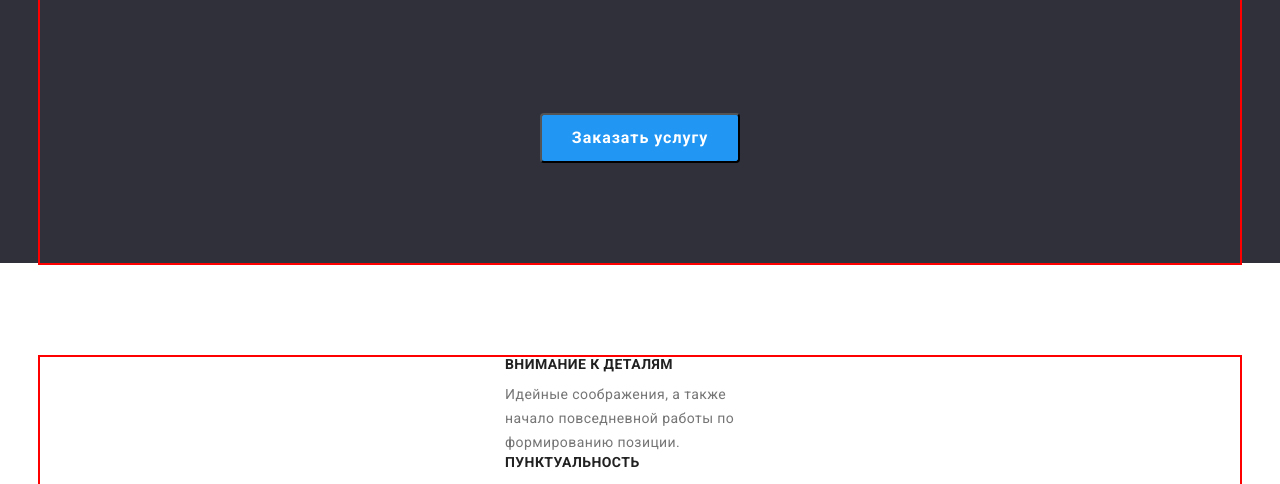
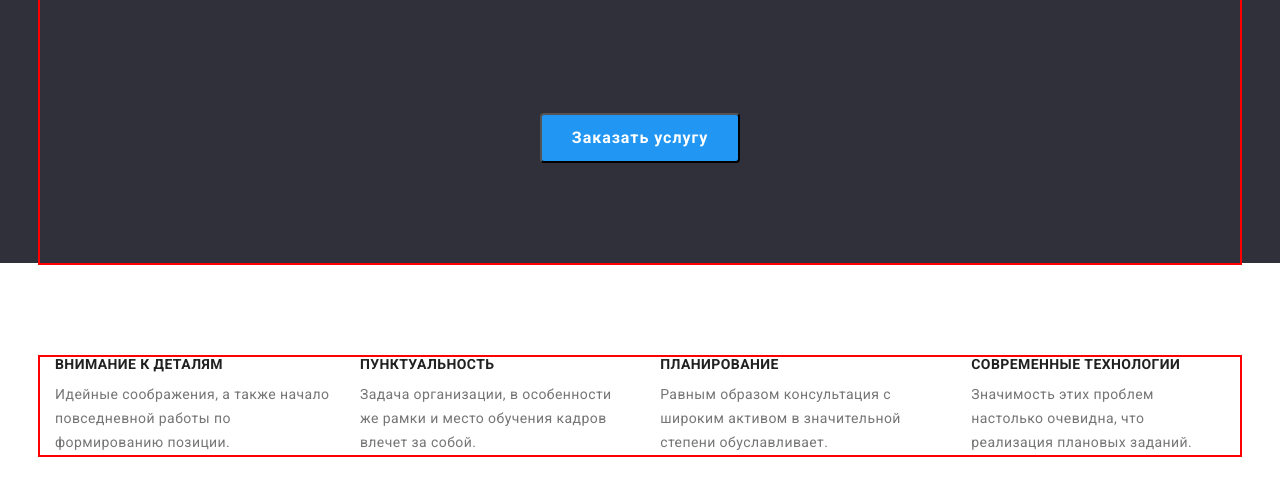
Before and after one commit to almacoriy/goit-markup-hw-03, a plain HTML site: page index.html in a window 1280 px wide. Shown: the part 461-945 px from the top of the page. Drawn offline with nearby package versions, Linux system fonts and the light colour scheme.

Commit message:
Написал стили для секции "Особенности"

```diff
--- a/css/styles.css
+++ b/css/styles.css
@@ -116,7 +116,7 @@ img {
     color: var(--accent-link-color);
 }
 
-/* !-------Герой------- */
+/* -------Герой------- */
 .hero {
     background: var(--hero-footer-bg-color);
 }
@@ -175,28 +175,33 @@ img {
 /* -------Особенности------- */
 .features {
     padding-top: 94px;
-    padding-bottom: 47px;
+    padding-bottom: 94px;
 
 }
 
-.visually-hidden {
-  position: absolute;
-  width: 1px;
-  height: 1px;
-  margin: -1px;
-  border: 0;
-  padding: 0;
-  white-space: nowrap;
-  clip-path: inset(100%);
-  clip: rect(0 0 0 0);
-  overflow: hidden;
+.container > .features-list {
+    display: flex;
+    flex-direction: row;
+}
+
+.features-list {
+    align-items: center;
 }
 
 .features-item {
-    width: 270px;
+    /* width: 270px; */
+
+    margin-left: 0;
+    margin-right: 0;
 }
 
+.features-item:not(:last-child) {
+    margin-right: 30px;
+}
+
+
 .features-title {
+    margin-bottom: 10px;
     font-weight: 700;
     font-size: 14px;
     line-height: 1.14;
@@ -207,7 +212,6 @@ img {
 }
 
 .features-item-text {
-    padding-top: 10px;
     font-size: 14px;
     line-height: 1.71;
     letter-spacing: 0.03em;
@@ -329,9 +333,9 @@ img {
 }
 
 /* -------Портфолио------- */
-.section {
+.portfolio {
     margin-top: 94px;
-    margin-bottom: 94px;
+    margin-bottom: calc(94px + var(--card-set-gap));
 }
 
 /* -------Навигация для секции Портфолио------- */
@@ -409,7 +413,7 @@ img {
 }
 
 .card-set-content {
-    margin: 20px 24px;
+    padding: 20px 24px;
     border: 1px solid #eeeeee;
     border-top: unset;
 }
```
